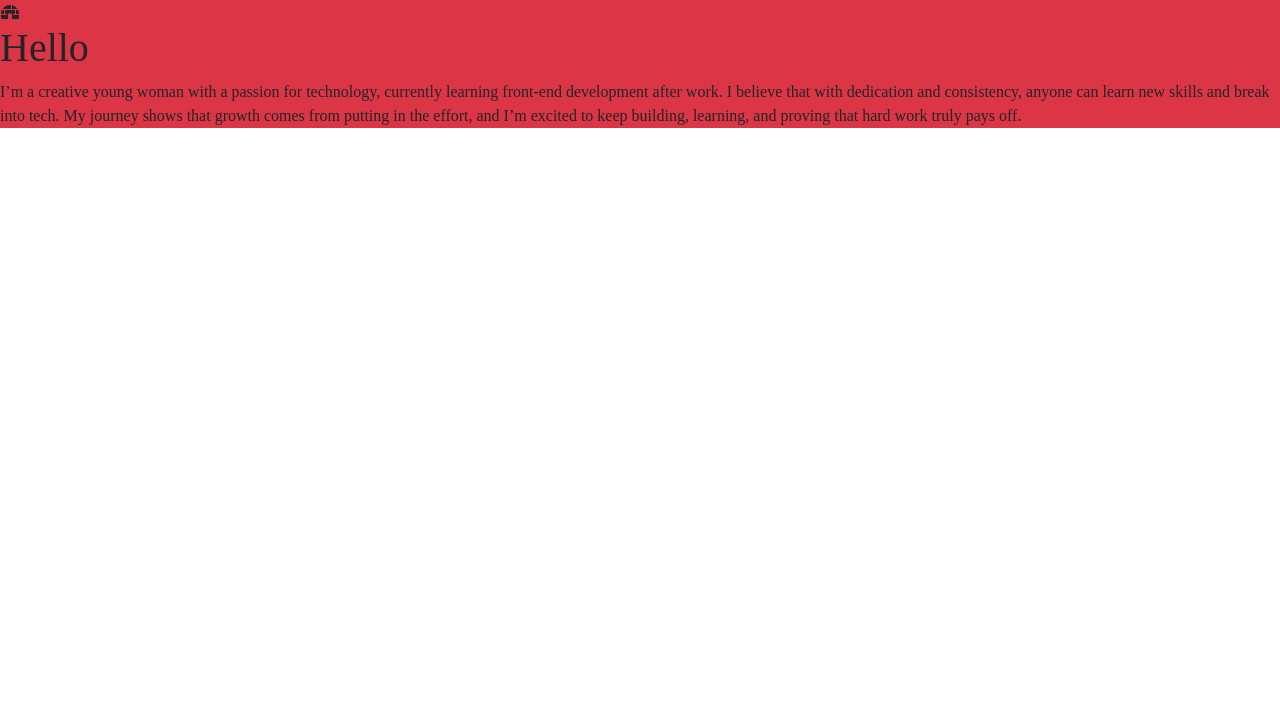
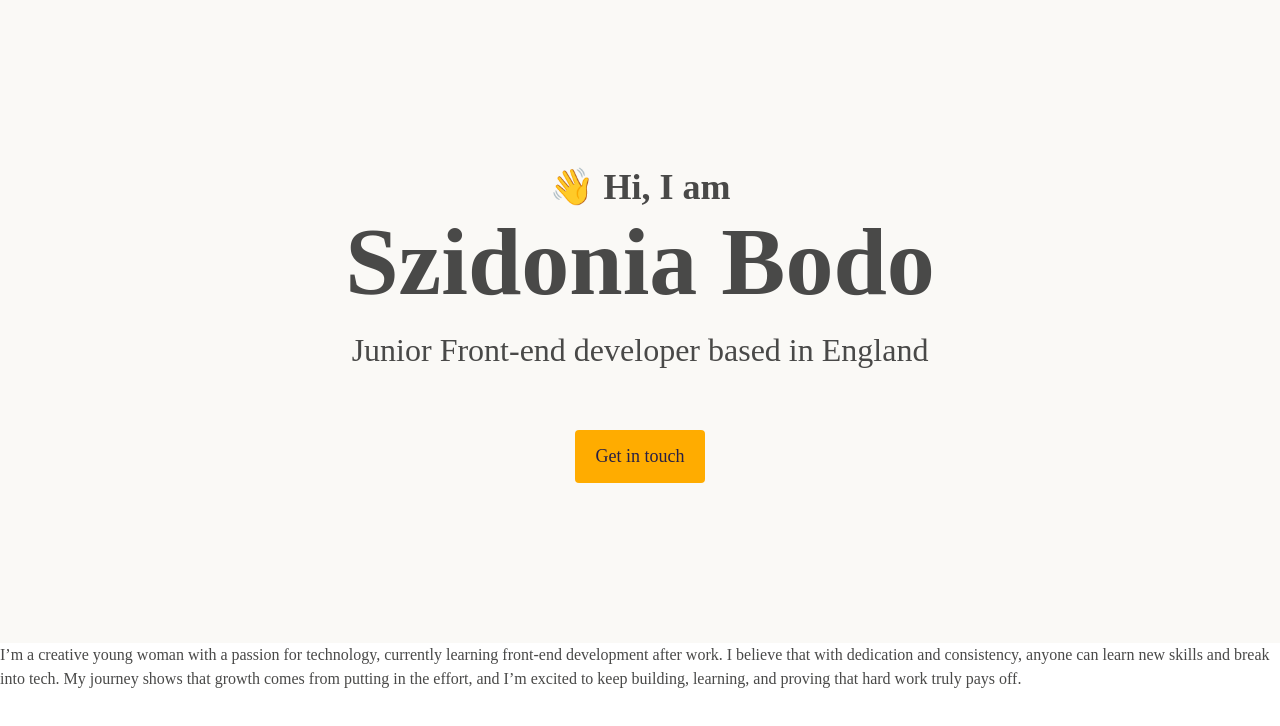
Before and after one commit to bodoszidi/Portfolio-Project, a plain HTML site: page index.html in a window 1280 px wide. Drawn offline with nearby package versions, Linux system fonts and the light colour scheme; a web font is replaced by a local one.

Commit message:
style added onto front page

```diff
--- a/index.html
+++ b/index.html
@@ -1,14 +1,17 @@
 <!DOCTYPE html>
 <html lang="en">
     <head>
-         <title>Szidonia Bodo</title>
+        <title>Szidonia Bodo</title>
         <link
             href="https://cdn.jsdelivr.net/npm/bootstrap@5.0.0-beta2/dist/css/bootstrap.min.css"
             rel="stylesheet"
             integrity="sha384-BmbxuPwQa2lc/FVzBcNJ7UAyJxM6wuqIj61tLrc4wSX0szH/Ev+nYRRuWlolflfl"
             crossorigin="anonymous"
         />
-        <script src="https://kit.fontawesome.com/bdd71230e1.js" crossorigin="anonymous"></script>
+        <script
+            src="https://kit.fontawesome.com/bdd71230e1.js"
+            crossorigin="anonymous"
+        ></script>
         <link
             rel="stylesheet"
             href="https://cdnjs.cloudflare.com/ajax/libs/font-awesome/7.0.1/css/all.min.css"
@@ -23,7 +26,10 @@
             href="https://fonts.googleapis.com/css2?family=Playfair:ital,opsz,wght@0,5..1200,300..900;1,5..1200,300..900&family=Poppins:ital,wght@0,100;0,200;0,300;0,400;0,500;0,600;0,700;0,800;0,900;1,100;1,200;1,300;1,400;1,500;1,600;1,700;1,800;1,900&display=swap"
             rel="stylesheet"
         />
-         <script src="https://kit.fontawesome.com/bdd71230e1.js" crossorigin="anonymous"></script>
+        <script
+            src="https://kit.fontawesome.com/bdd71230e1.js"
+            crossorigin="anonymous"
+        ></script>
         <meta charset="UTF-8" />
         <meta name="viewport" content="width=device-width, initial-scale=1.0" />
         <meta
@@ -31,10 +37,14 @@
             content="Junior front end developer looking for new opportunities"
         />
 
-        <div class="bg-danger">
-            <i class="fa-solid fa-igloo"></i>
-            <h1>Hello</h1>
-            <p>
+        <div class="intro">
+            <p>👋 Hi, I am</p>
+            <h1>Szidonia Bodo</h1>
+            <h2 class="mb-5">Junior Front-end developer based in England</h2>
+
+            <a href="" class="btn btn-contact">Get in touch</a>
+        </div>
+         <p>
                 I’m a creative young woman with a passion for technology,
                 currently learning front-end development after work. I believe
                 that with dedication and consistency, anyone can learn new
@@ -42,7 +52,6 @@
                 from putting in the effort, and I’m excited to keep building,
                 learning, and proving that hard work truly pays off.
             </p>
-        </div>
         <footer></footer>
     </head>
     <body></body>
--- a/src/style.css
+++ b/src/style.css
@@ -1,6 +1,51 @@
-h1{
-    font-family: "Playfair", serif;
+:root {
+    --main-font-color: #494948;
+    --heading-font-family: "Playfair", serif;
+    --default-font-family: "Poppins" sans-serif;
+    --button-color: #ffac00;
+    --default-color: #282044;
+    --background-color: #faf9f6;
 }
-p{
-    font-family: "Poppin";
+
+body {
+    color: var(--main-font-color);
+    font-family: var(--default-font-family);
 }
+
+h1 {
+    font-family: var(--heading-font-family);
+    font-weight: bold;
+    font-size: 96px;
+    line-height: 1;
+}
+p {
+    font-weight: normal;
+}
+
+.intro {
+    text-align: center;
+    background-color: var(--background-color);
+    padding: 160px 20px;
+}
+
+.intro p {
+    font-size: 36px;
+    font-weight: bold;
+    margin: 0;
+}
+
+.intro h2 {
+    font-weight: normal;
+    line-height: 2;
+    font-weight: 24px;
+}
+
+.btn-contact {
+    text-decoration: none;
+    background: var(--button-color);
+    border-radius: 4px;
+    color: var(--default-color);
+    font-size: 18px;
+    line-height: 27px;
+    padding: 12px 20px;
+}
```
